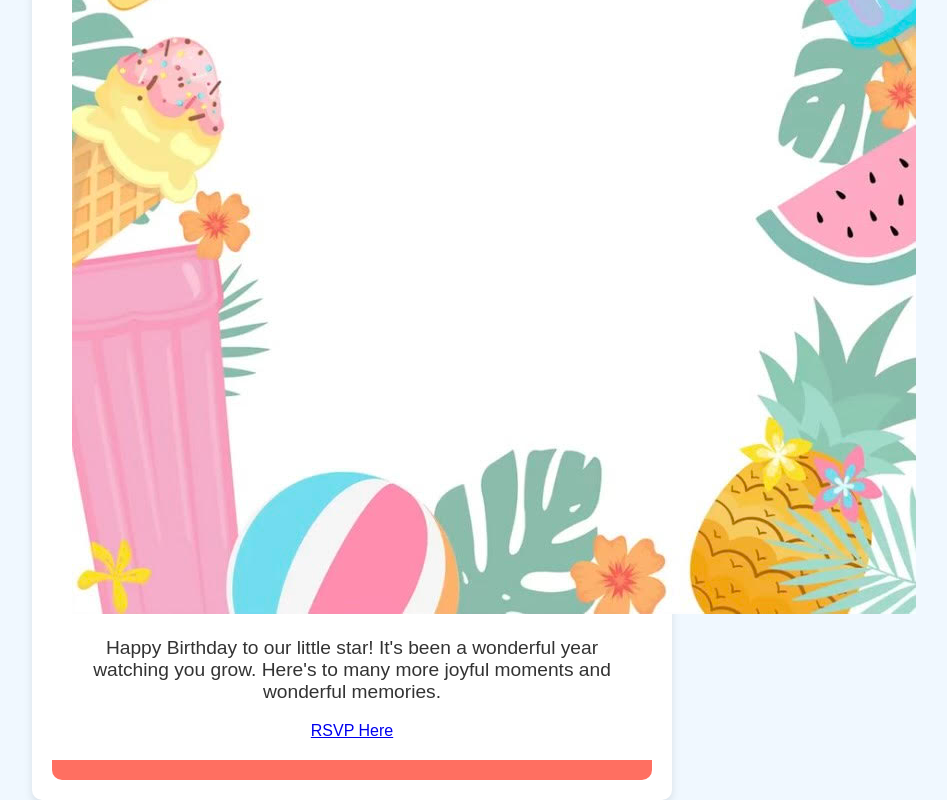
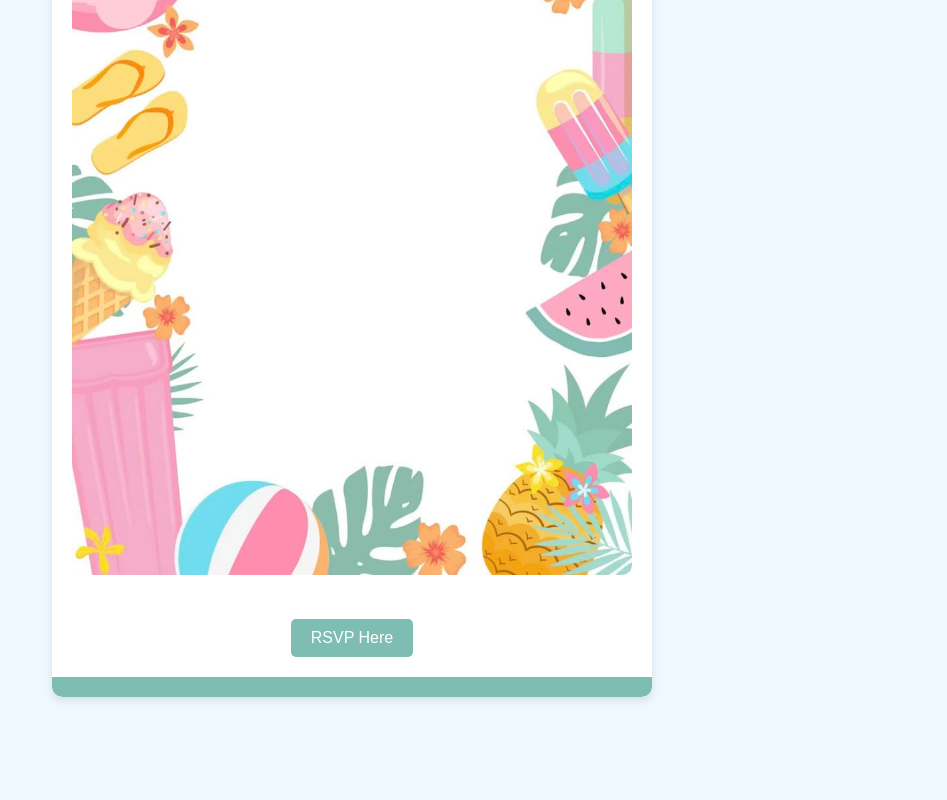
Before and after one commit to martinoj2009/novabirthday, a plain HTML site: page index.html in a window 1280 px wide. Shown: the part 318-1118 px from the top of the page, without its empty margins (288-1235 px from the left). After the commit the page ends 1035 px from the top, so only its background shows below. Drawn offline with Linux system fonts and the light colour scheme.

Commit message:
Updated image

```diff
--- a/index.html
+++ b/index.html
@@ -9,11 +9,10 @@
 <body>
     <div class="container">
         <div class="header">
-
+            <h1>Happy 1st Birthday!</h1>
         </div>
         <div class="content">
             <img src="evite_image.jpg" alt="Birthday Evite" class="evite-image">
-            <p class="message">Happy Birthday to our little star! It's been a wonderful year watching you grow. Here's to many more joyful moments and wonderful memories.</p>
             <a href="https://auto.martinojones.com/form-test/54ee6a8d-f8d8-4da8-b15a-afac4bea43cb" class="rsvp-button">RSVP Here</a>
         </div>
         <div class="footer">
--- a/styles.css
+++ b/styles.css
@@ -6,21 +6,23 @@ body {
     display: flex;
     justify-content: center;
     align-items: center;
-    height: 100vh;
+    min-height: 100vh;
     text-align: center;
+    padding: 20px;
+    box-sizing: border-box;
 }
 
 .container {
-    width: 90%;
+    width: 100%;
     max-width: 600px;
     background-color: #fff;
     border-radius: 10px;
     box-shadow: 0 4px 8px rgba(0, 0, 0, 0.1);
-    padding: 20px;
+    overflow: hidden;
 }
 
 .header {
-    background-color: #ff6f61;
+    background-color: #7ebeb2;
     color: white;
     padding: 20px;
     border-top-left-radius: 10px;
@@ -35,20 +37,30 @@ body {
     padding: 20px;
 }
 
-.birthday-cake {
+.evite-image {
     width: 100%;
-    max-width: 300px;
+    height: auto;
     border-radius: 10px;
     margin-bottom: 20px;
 }
 
-.message {
-    font-size: 1.2em;
-    color: #333;
+.rsvp-button {
+    display: inline-block;
+    margin-top: 20px;
+    padding: 10px 20px;
+    background-color: #7ebeb2;
+    color: white;
+    text-decoration: none;
+    border-radius: 5px;
+    font-size: 1em;
+}
+
+.rsvp-button:hover {
+    background-color: #7ebeb2;
 }
 
 .footer {
-    background-color: #ff6f61;
+    background-color: #7ebeb2;
     color: white;
     padding: 10px;
     border-bottom-left-radius: 10px;
```
